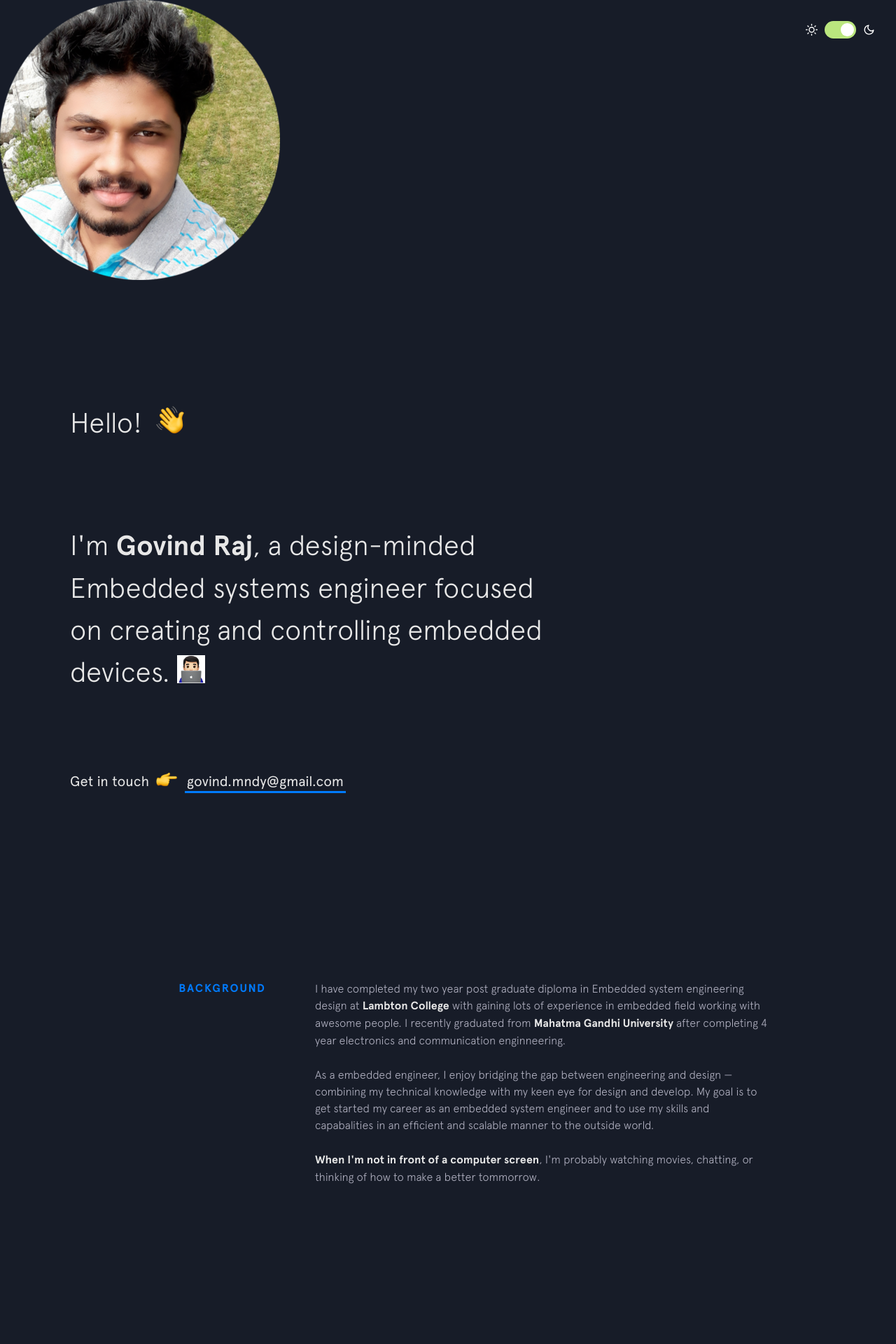
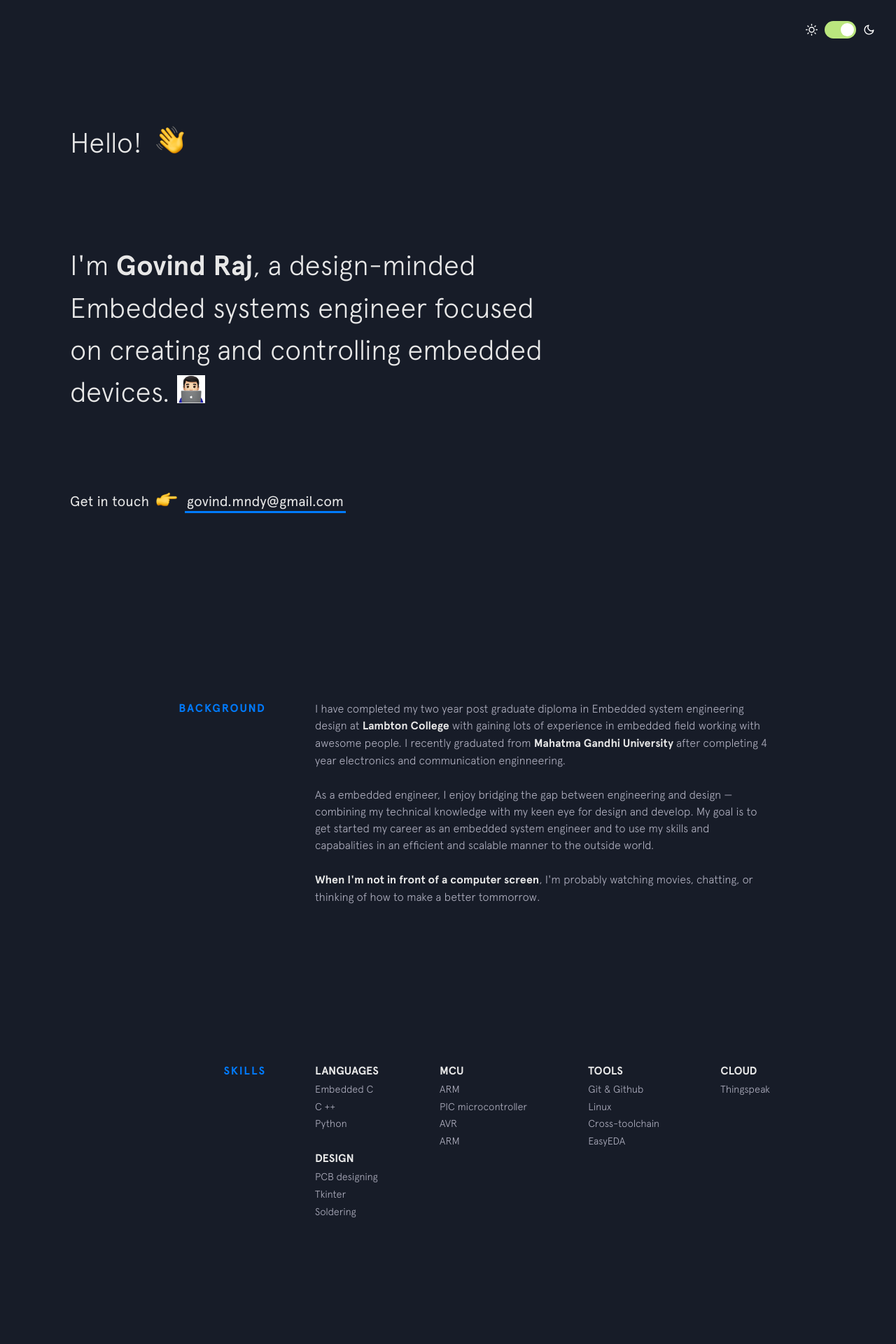
Before and after one commit to gov466/gov466.github.io, a Jekyll site: the page built from index.html, in a window 1280 px wide. Shown: the top 1920 px of the page at 70% size. Built offline with Jekyll 4.4.1, drawn with Linux system fonts in a browser that asks for light colours; nearby versions of some CDN libraries.

Commit message:
Update switch.html

```diff
--- a/_includes/switch.html
+++ b/_includes/switch.html
@@ -6,4 +6,3 @@
   </div>
   <div class="moon"></div>
 </div>
-<img src="{{site.baseurl}}/img/circle-cropped (1).png" alt="">
```
